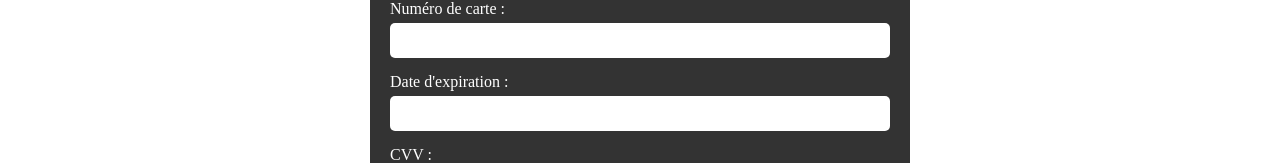
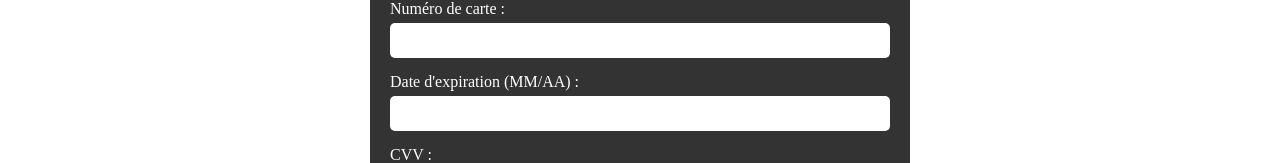
Before and after one commit to Zuuret/SAE-S3-S4_Creepy_Night, a Vue app in the folder client/: page /cashless/paiement in a window 1280 px wide. Shown: the part 310-473 px from the top of the page. Built offline with nearby package versions, Linux system fonts and the light colour scheme.

Commit message:
Ajout précision date expiration carte

```diff
--- a/client/src/views/PaymentFormCashLess.vue
+++ b/client/src/views/PaymentFormCashLess.vue
@@ -10,7 +10,7 @@
         <input type="text" id="name-owner" v-model="nameOwner" required />
         <label for="card-number">Numéro de carte :</label>
         <input type="text" id="card-number" v-model="cardNumber" required />
-        <label for="expiry">Date d'expiration :</label>
+        <label for="expiry">Date d'expiration (MM/AA) :</label>
         <input type="text" id="expiry" v-model="expiryDate" required />
         <label for="cvv">CVV :</label>
         <input type="text" id="cvv" v-model="cvv" required />
```
